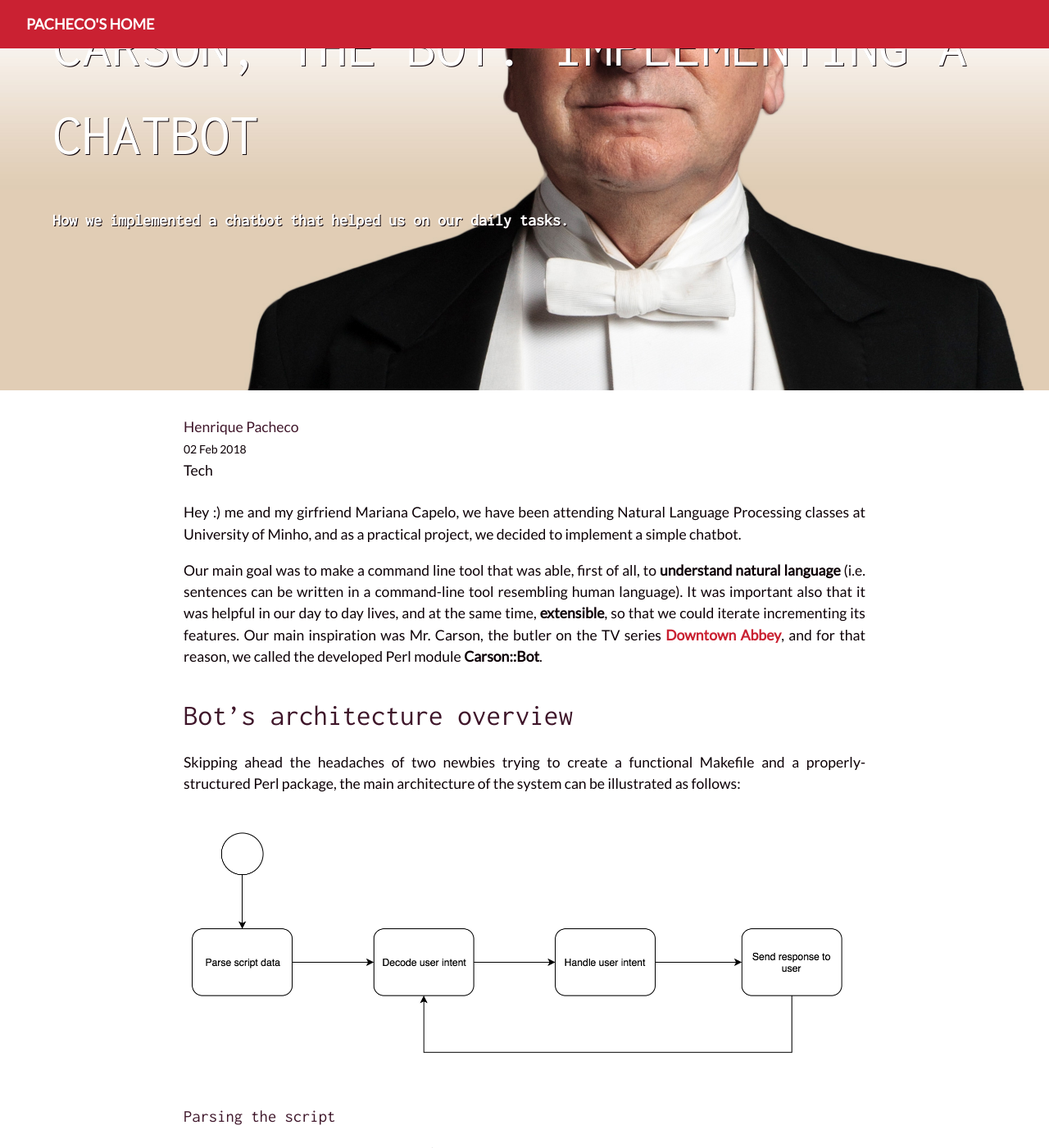
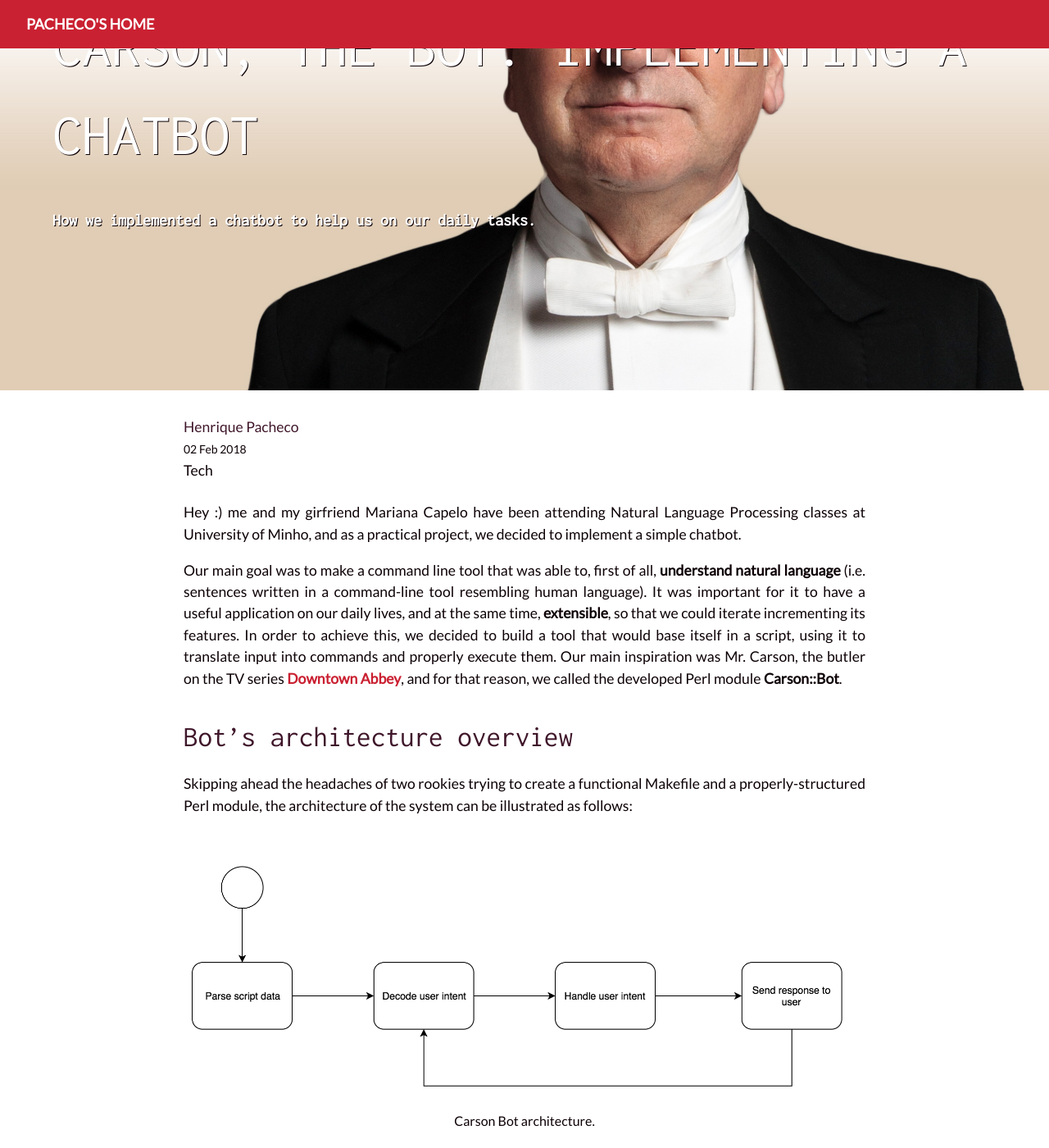
Before and after one commit to ikas/ikas.github.io, a Jekyll site: the page built from _posts/2018-02-02-making-a-chatbot-in-perl.markdown, in a window 1280 px wide and 1400 px high, scrolled down 190 px. Shown: the whole window at 82% size. Built offline with Jekyll 4.4.1, drawn with Linux system fonts in a browser that asks for light colours; some of the changed text lies outside the part shown.

Commit message:
Small fixes in chatbot post and image include file

```diff
--- /dev/null
+++ b/_includes/image.html
@@ -0,0 +1,4 @@
+<div class="image-container">
+    <img src="{{ include.url | absolute_url }}" alt="{{ include.description }}" />
+    <span class="image-caption">{{ include.description }}</span>
+</div>
--- a/_posts/2018-02-02-making-a-chatbot-in-perl.markdown
+++ b/_posts/2018-02-02-making-a-chatbot-in-perl.markdown
@@ -4,31 +4,31 @@ date:   2018-02-02 17:00:00 +0000
 author: "Henrique Pacheco"
 layout: post
 image: assets/img/carson.jpg
-short_description: "How we implemented a chatbot that helped us on our daily tasks."
+short_description: "How we implemented a chatbot to help us on our daily tasks."
 categories: Tech
 ---
 
 
-Hey :) me and my girfriend Mariana Capelo, we have been attending Natural Language Processing classes at University of Minho, and as a practical project, we decided to implement a simple chatbot.
+Hey :) me and my girfriend Mariana Capelo have been attending Natural Language Processing classes at University of Minho, and as a practical project, we decided to implement a simple chatbot.
 
-Our main goal was to make a command line tool that was able, first of all, to **understand natural language** (i.e. sentences can be written in a command-line tool resembling human language). It was important also that it was helpful in our day to day lives, and at the same time, **extensible**, so that we could iterate incrementing its features. Our main inspiration was Mr. Carson, the butler on the TV series [Downtown Abbey][downtown-link], and for that reason, we called the developed Perl module **Carson::Bot**.
+Our main goal was to make a command line tool that was able to, first of all, **understand natural language** (i.e. sentences written in a command-line tool resembling human language). It was important for it to have a useful application on our daily lives, and at the same time, **extensible**, so that we could iterate incrementing its features. In order to achieve this, we decided to build a tool that would base itself in a script, using it to translate input into commands and properly execute them. Our main inspiration was Mr. Carson, the butler on the TV series [Downtown Abbey][downtown-link], and for that reason, we called the developed Perl module **Carson::Bot**.
 
 
 # Bot's architecture overview
 
-Skipping ahead the headaches of two newbies trying to create a functional Makefile and a properly-structured Perl package, the main architecture of the system can be illustrated as follows:
+Skipping ahead the headaches of two rookies trying to create a functional Makefile and a properly-structured Perl module, the architecture of the system can be illustrated as follows:
 
-![Carson Bot architecture]({{ "/assets/img/bot_arch.png" | absolute_url }})
+{% include image.html url="/assets/img/bot_arch.png" description="Carson Bot architecture." %}
 
 
 ### Parsing the script
 
-The initial step involves parsing the bot's script. This is an XML file that defines which intents the current bot can understand, as well as how it will answer to them. This enables the possibility of having mulitple "personalities" (per se) using the same code basis.
+The initial step involves parsing the bot's **script** - an XML file that defines which intents the current bot can understand, as well as how it will answer to them. This enables the possibility of having mulitple "personalities" (per se) using the same code basis.
 
 
 ### Decoding the intent
 
-After that, the program loops infinitly waiting for user input - assuming as an example, let's say that we want to know the weather in Braga. For that purpose, we would write "weather in Braga" and hope that the bot can fullfil our intent.
+After the first step, the program loops infinitly waiting for user input - for example, let's assume we want to know the weather in Braga. For that purpose, we would write "weather in Braga" and hope that the bot can fullfil our intent.
 
 As soon as the "Enter" key is pressed, our input string is decoded against the script data in order to understand if the bot can fullfill the user's intent. This involves searching for keywords (such as "weather") in the input string.
 
@@ -53,17 +53,17 @@ This template is then interpolated with the parameters provided by the handler t
 
 # Frames and slots
 
-Handlers may require parameters so that they can properly fullfil the user's intent. It is the case of the weather handler, which requires the location so that it can properly provide the weather somewhere.
+Handlers may require parameters so that they can properly fullfil the user's intent. It is the case of the **Carson::Handlers::Weather** handler, which requires the location so that it can properly provide the weather somewhere.
 
 Thus, enters the concepts of **frames and slots**.
 
-*A frame is a set of slots that a certain handler requires to be filled so that it can fullfil the user intent.*
+*A frame is a set of slots that a certain handler requires to be set so that it can fullfil the user intent.*
 
 The frame associated with a handler can be defined in the script, and also customized on a "personality" basis. But the really cool part here is that if a given slot is not fulfilled, the handler can require follow up questions to find out the missing values for its slots.
 
-That means that we can configure Carson so that if we request the weather and we don't provide the location ("tell me the weather"), he will ask us where do we want to know the weather, and only when he has the value for that slot he will require the handler to fullfil the request.
+That means that we can configure Carson so that if we request the weather and we don't provide the location ("tell me the weather"), he will ask us where do we want to know the weather. Only after having the value for that slot will the handler be requested to fullfil the intent.
 
-![Carson Bot demonstration]({{ "/assets/img/carson.gif" | absolute_url }})
+{% include image.html url="/assets/img/carson.gif" description="Mr. Carson telling us that it is cold in London." %}
 
 This implementation gives a huge flexibility to set up more complex handlers such as scheduling flights or ask for market stock prices.
 
--- a/_sass/jekyll-theme-cayman.scss
+++ b/_sass/jekyll-theme-cayman.scss
@@ -632,4 +632,21 @@ h6 {
   }
 }
 
+div.image-container {
+  display: flex;
+  flex-direction: column;
+  text-align: center;
+  margin-bottom: 2rem;
+  margin-top: 2rem;
+
+  img {
+    margin: auto;
+  }
+
+  span.image-caption {
+    font-size: 1rem;
+    margin-top: 0.5rem;
+  }
+}
+
 @import "timeline";
```
Also changed, not shown: other parts of _posts/2018-02-02-making-a-chatbot-in-perl.markdown (+2 -4 lines).
